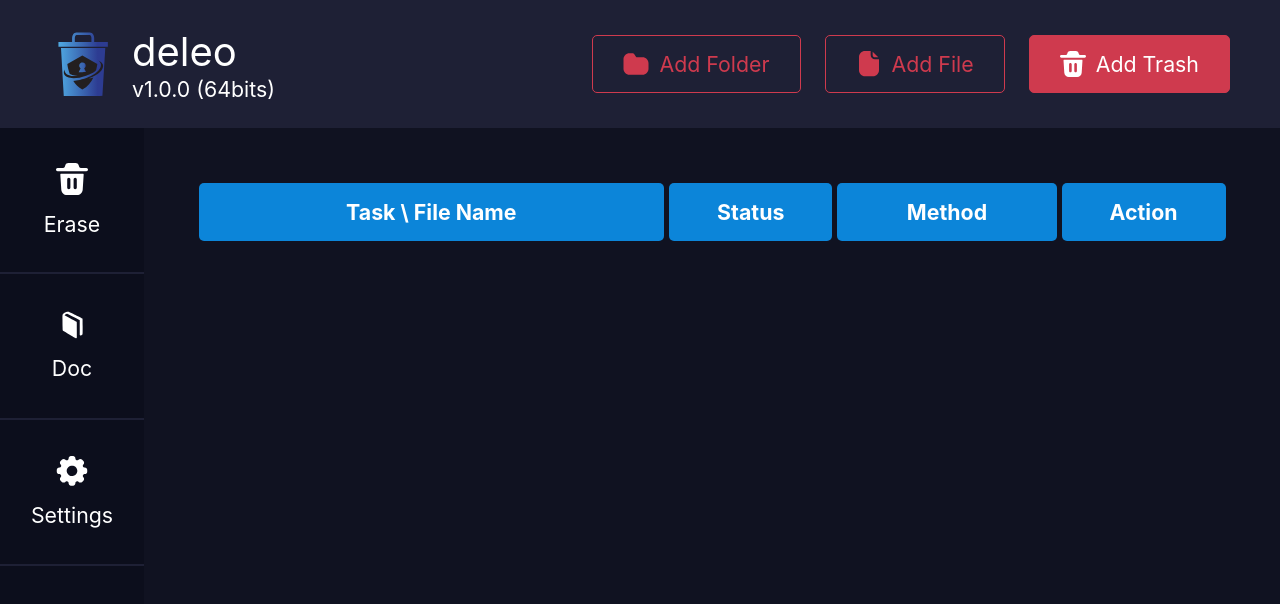
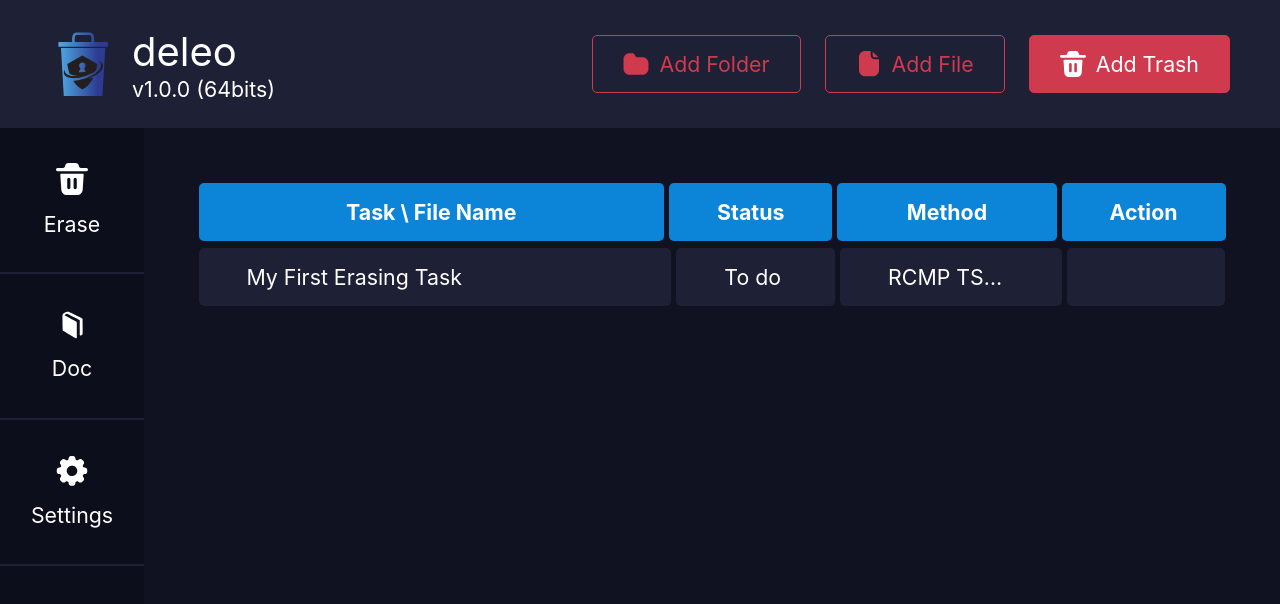
Before and after one commit to Sans-Atout/deleo, a React (Create React App) app: page / in a window 1280 px wide. Shown: the top 604 px of the page. Built offline with nearby package versions, Linux system fonts and the light colour scheme.

Commit message:
[CLEAN] - Refactoring code
[*] Refactoring erase task
[*] Make few visual test on App GUI

[+] Add UUID librairy for key

```diff
--- a/package.json
+++ b/package.json
@@ -14,6 +14,7 @@
     "react": "^18.2.0",
     "react-dom": "^18.2.0",
     "react-scripts": "5.0.1",
+    "react-uuid": "^1.0.3",
     "typescript": "^4.4.2",
     "web-vitals": "^2.1.0"
   },
--- a/src/App.tsx
+++ b/src/App.tsx
@@ -2,6 +2,9 @@
 import './main-component/base.css';
 import Header from './header/Header';
 import { EraseContent, SettingContent, TabLabel, WikiContent } from './tabs/Tabs';
+import {EraseTask, ErasingMethod, Status, } from './row/ErasingRow';
+import uuid from 'react-uuid';
+
 import './App.css';
 
 //Icons
@@ -24,6 +27,7 @@
             </div>
             <div className='main-info'>
               <EraseContent isVisible={true}>
+                <EraseTask key={uuid()} name='My First Erasing Task' method={ErasingMethod.RCMP} status={Status.ToDo} paths={["trash:///container"]}/>
 
               </EraseContent>
               <SettingContent isVisible={false}>
--- a/src/row/ErasingRow.tsx
+++ b/src/row/ErasingRow.tsx
@@ -19,45 +19,28 @@
     Pause = "Pause"
 }
 
-class EraseTask {
-
-    taskName: string;
-    paths: Array<string>;
-    method: ErasingMethod;
-    status: Status;
-
-    constructor(name: string, toErase: Array<string>, eraseMethod: ErasingMethod) {
-        this.taskName = name;
-        this.paths = toErase;
-        this.method = eraseMethod;
-        this.status = Status.ToDo;
-    }
-
-    getDisplayName() {
-        if (this.taskName.length === 0) {
-            return (this.paths.length === 1) ? this.paths.at(0) : "Deleo Task";
-        }
-        return this.taskName;
-    }
-}
-
-
-//<span>{this.props.erase.method}</span>
-class ErasingRow extends React.Component<{ key: string, erase: EraseTask }>{
+class EraseTask extends React.Component<{ key: string, name: string, paths: Array<string>, method: ErasingMethod, status: Status}>{
 
 
     render(): React.ReactNode {
         return <tr>
             <React.Fragment key={this.props.key}>
 
-                <td className='first-column'>{this.props.erase.getDisplayName()}</td>
-                <td >{this.props.erase.status}</td>
-                <td className='method-colum' onClick={() => { console.log(this) }} >{this.props.erase.method}</td>
+                <td className='first-column'>{this.getDisplayName()}</td>
+                <td >{this.props.status}</td>
+                <td className='method-colum' onClick={() => { console.log(this) }} >{this.props.method}</td>
                 <td ></td>
             </React.Fragment>
         </tr>
     }
 
+    getDisplayName() {
+        if (this.props.name.length === 0) {
+            return (this.props.paths.length === 1) ? this.props.paths.at(0) : "Deleo Task";
+        }
+        return this.props.name;
+    }
 }
 
-export { ErasingRow, ErasingMethod, EraseTask };
+
+export { Status, ErasingMethod, EraseTask };
--- a/src/tabs/Tabs.tsx
+++ b/src/tabs/Tabs.tsx
@@ -1,8 +1,5 @@
 import React, { ReactNode } from 'react';
 import './Tabs.css';
-import { EraseTask, ErasingMethod, ErasingRow } from '../row/ErasingRow';
-import uuid from 'react-uuid';
-
 
 class TabLabel extends React.Component<{ icons: string, label: string }>{
 
@@ -15,20 +12,6 @@
 
         </div>
     }
-}
-
-
-
-class Tab {
-
-    menu: TabLabel;
-    content: EraseContent | SettingContent | WikiContent;
-
-    constructor(icon: string, menu_label: string, content: EraseContent | SettingContent | WikiContent) {
-        this.menu = new TabLabel({ icons: icon, label: menu_label });
-        this.content = content;
-    }
-
 }
 
 class EraseContent extends React.Component<{ isVisible: boolean, children: React.ReactNode}>{
```
